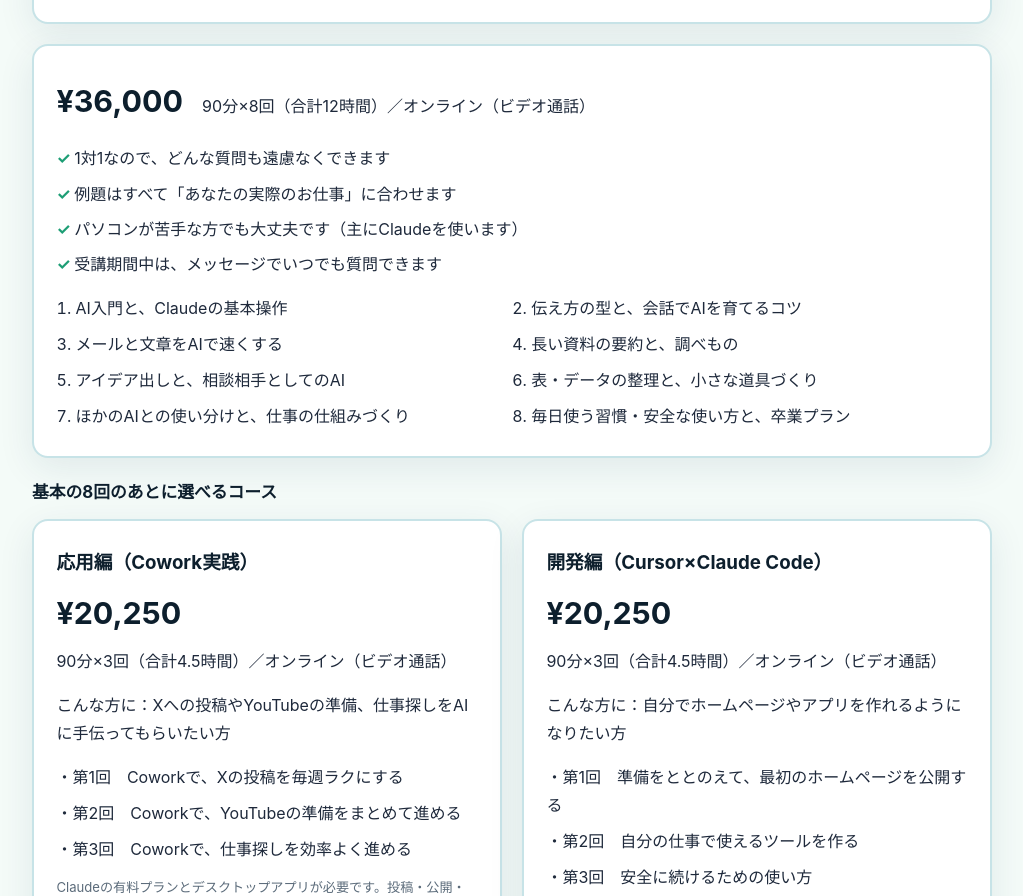
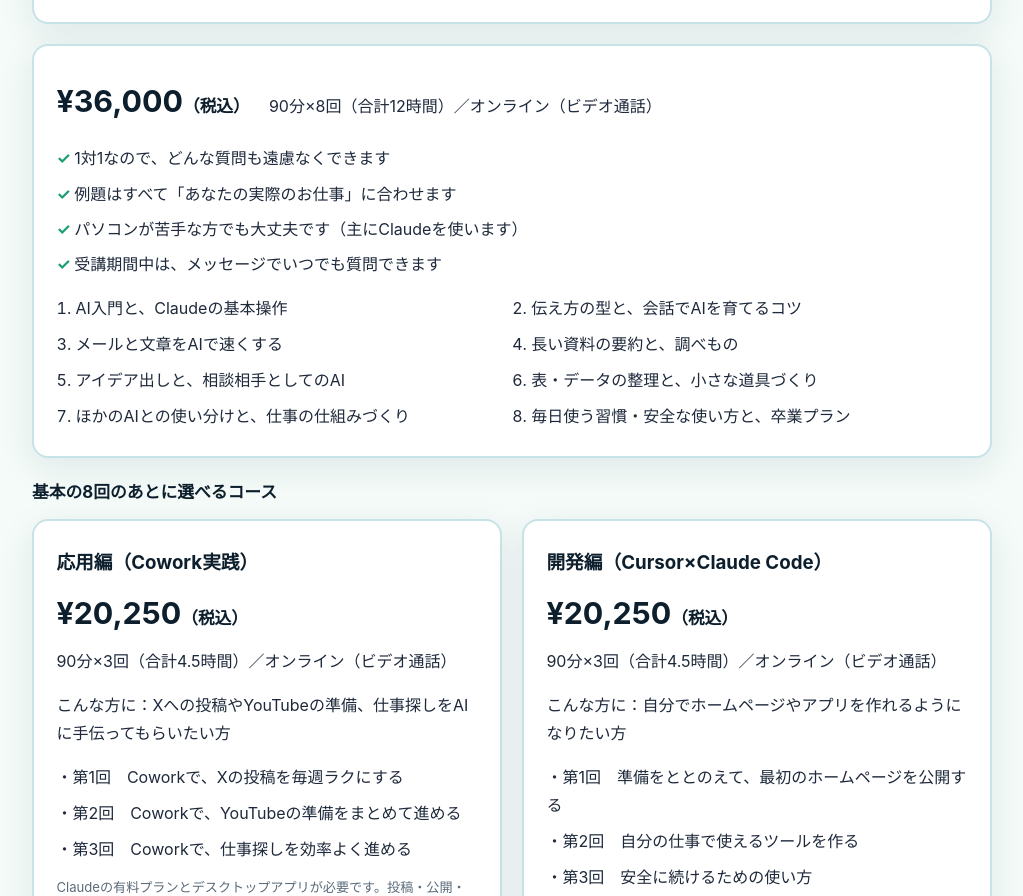
Before and after one commit to hiro9215koctwcx-glitch/aitools-portal, a plain HTML site: page lp/index.html in a window 1280 px wide. Shown: the part 4336-5232 px from the top of the page, without its empty margins (128-1151 px from the left). Drawn offline with Linux system fonts and the light colour scheme.

Commit message:
講座の料金に税込を追記

```diff
--- a/lp/index.html
+++ b/lp/index.html
@@ -1666,6 +1666,7 @@
     .course-card { background:#fff; border:2px solid rgba(2,128,144,.22); border-radius:var(--radius-lg); padding:1.6rem 1.4rem; box-shadow:0 10px 36px rgba(26,60,94,.09); margin-bottom:1.25rem; }
     .course-price { display:flex; flex-wrap:wrap; gap:.4rem 1.2rem; align-items:baseline; margin:.2rem 0 1rem; }
     .course-price strong { font-size:1.9rem; color:var(--brand-navy); }
+    .course-price strong span { font-size:.55em; }
     .course-points { list-style:none; padding:0; margin:0 0 1rem; display:grid; gap:.45rem; }
     .course-points li::before { content:"✓ "; color:var(--brand-teal); font-weight:700; }
     .course-steps { display:grid; grid-template-columns:repeat(2,1fr); gap:.5rem 1.2rem; padding-left:1.2rem; margin:0; }
@@ -1910,7 +1911,7 @@
         </div>
       </div>
       <div class="course-card">
-        <div class="course-price"><strong>¥36,000</strong><span>90分×8回（合計12時間）／オンライン（ビデオ通話）</span></div>
+        <div class="course-price"><strong>¥36,000<span>（税込）</span></strong><span>90分×8回（合計12時間）／オンライン（ビデオ通話）</span></div>
         <ul class="course-points">
           <li>1対1なので、どんな質問も遠慮なくできます</li>
           <li>例題はすべて「あなたの実際のお仕事」に合わせます</li>
@@ -1932,7 +1933,7 @@
       <div class="course-more">
         <div class="course-card">
           <h3>応用編（Cowork実践）</h3>
-          <div class="course-price"><strong>¥20,250</strong><span>90分×3回（合計4.5時間）／オンライン（ビデオ通話）</span></div>
+          <div class="course-price"><strong>¥20,250<span>（税込）</span></strong><span>90分×3回（合計4.5時間）／オンライン（ビデオ通話）</span></div>
           <p>こんな方に：Xへの投稿やYouTubeの準備、仕事探しをAIに手伝ってもらいたい方</p>
           <ul class="course-steps">
             <li>・第1回　Coworkで、Xの投稿を毎週ラクにする</li>
@@ -1943,7 +1944,7 @@
         </div>
         <div class="course-card">
           <h3>開発編（Cursor×Claude Code）</h3>
-          <div class="course-price"><strong>¥20,250</strong><span>90分×3回（合計4.5時間）／オンライン（ビデオ通話）</span></div>
+          <div class="course-price"><strong>¥20,250<span>（税込）</span></strong><span>90分×3回（合計4.5時間）／オンライン（ビデオ通話）</span></div>
           <p>こんな方に：自分でホームページやアプリを作れるようになりたい方</p>
           <ul class="course-steps">
             <li>・第1回　準備をととのえて、最初のホームページを公開する</li>
```
